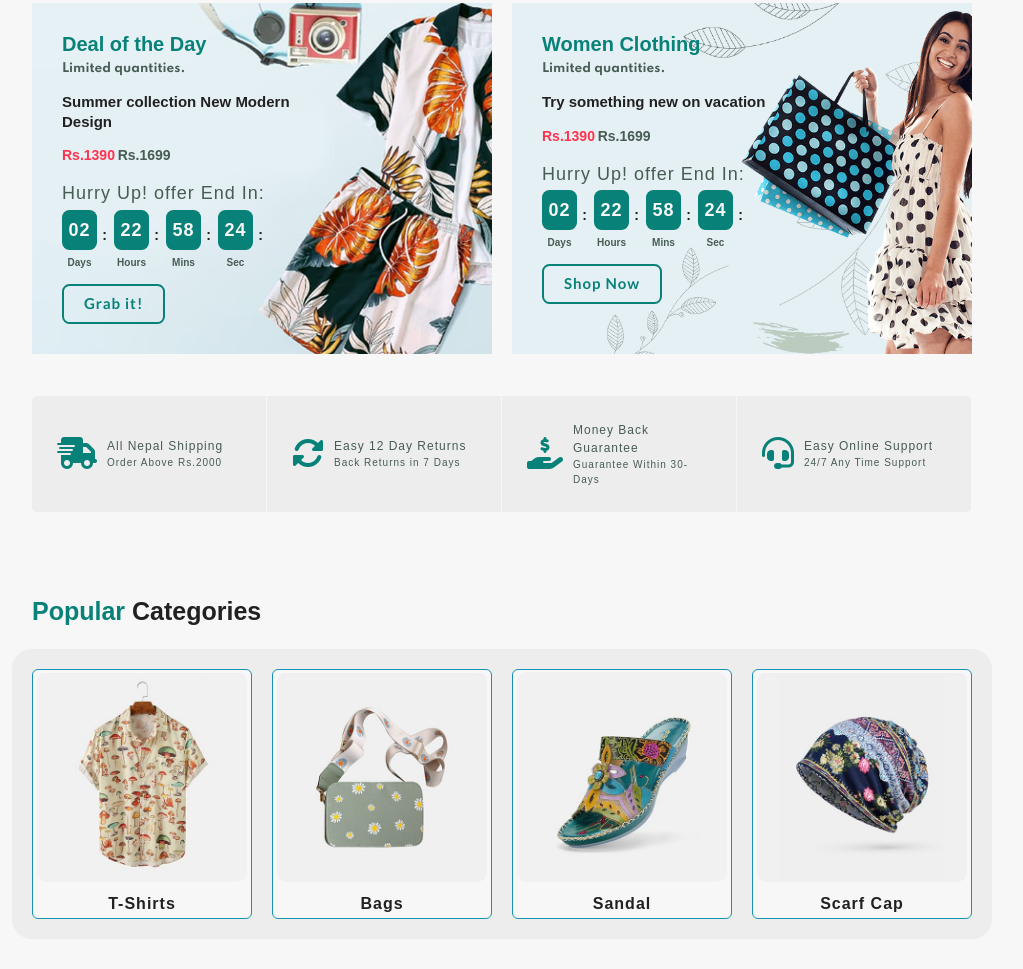
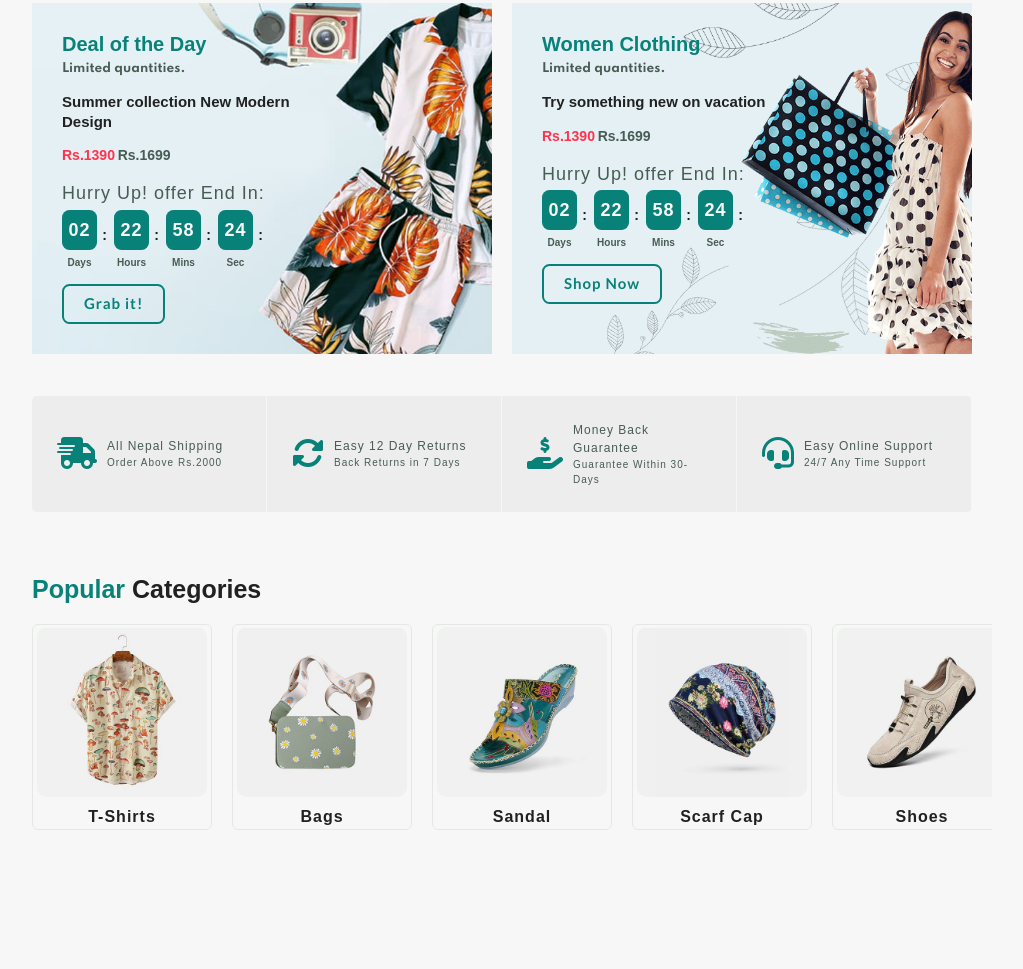
Before and after one commit to chandrakamalsingh007/Ecommerce-website, a website built with Vite: page index.html in a window 1280 px wide. Shown: the part 839-1808 px from the top of the page, without its empty margins (138-1161 px from the left). After the commit the page ends 1719 px from the top, so only its background shows below. Built offline with nearby package versions, Linux system fonts and the light colour scheme.

Commit message:
styling updated of popular categories section

```diff
--- a/style.css
+++ b/style.css
@@ -503,7 +503,6 @@ main .section-hero {
     padding: 1rem;
     display: flex;
     overflow-x: auto;
-    background-color: var(--backgroundSecondary);
     border-radius: 2rem;
     -webkit-border-radius: 2rem;
     -moz-border-radius: 2rem;
@@ -517,7 +516,7 @@ main .section-hero {
   & h3{
     padding: 0 2rem;
     font-size: 2.5rem;
-    line-height: 3;
+    line-height: 1.2;
 
     & span{
       color: var(--main-color);
@@ -528,9 +527,9 @@ main .section-hero {
 
 .category-item{
   margin: 10px;
-  width: 220px;
+  width: 180px;
   text-align: center;
-  border: 1px solid var(--borderColor);
+  border: 1px solid var(--borderColorSecondary);
   background-color: var(--backgroundColor);
   border-radius: 6px;
   -webkit-border-radius: 6px;
@@ -540,7 +539,7 @@ main .section-hero {
 
   & img{
     margin-top: 2px;
-    width: 210px;
+    width: 170px;
     background-size: cover;
     background-position: center;
     border-radius:1rem ;
@@ -551,7 +550,7 @@ main .section-hero {
 }
   & h3{
     font-size: 1.6rem;
-    line-height: 1.8;
+    line-height: 1.5;
   }
 }
 
```
